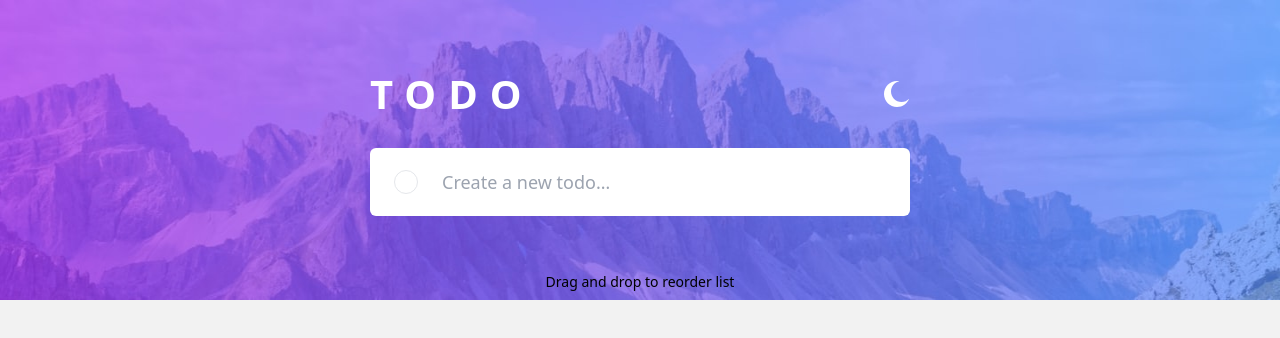
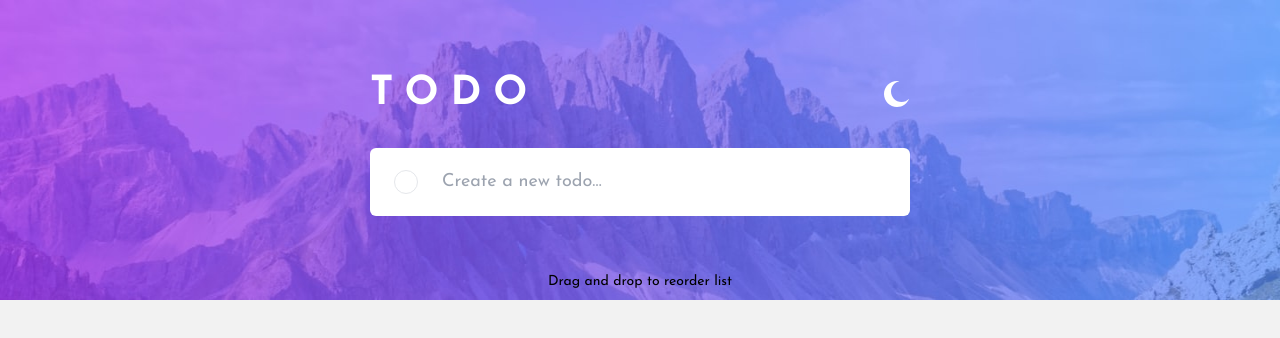
Before and after one commit to linhnvh15vn/todo-app, a React (Vite) app: page / in a window 1280 px wide. Shown: the top 338 px of the page. Built offline with nearby package versions, Linux system fonts and the light colour scheme.

Commit message:
style: add font

```diff
--- a/src/index.css
+++ b/src/index.css
@@ -1,3 +1,5 @@
+@import url('https://fonts.googleapis.com/css2?family=Josefin+Sans:ital,wght@0,100..700;1,100..700&display=swap');
+
 @tailwind base;
 @tailwind components;
 @tailwind utilities;
@@ -21,3 +23,9 @@
     --border: 235 14% 26%;
   }
 }
+
+@layer base {
+  body {
+    font-family: 'Josefin Sans', sans-serif;
+  }
+}
```
